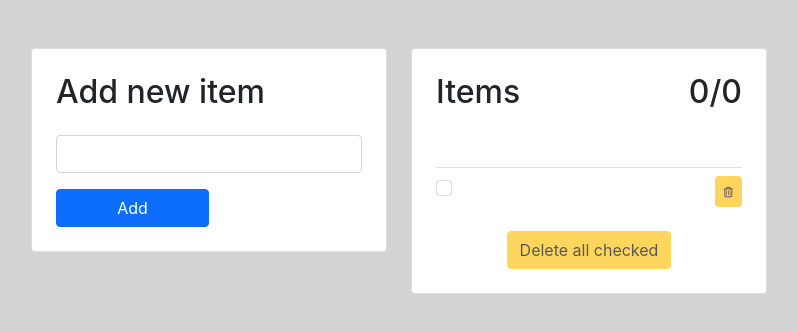
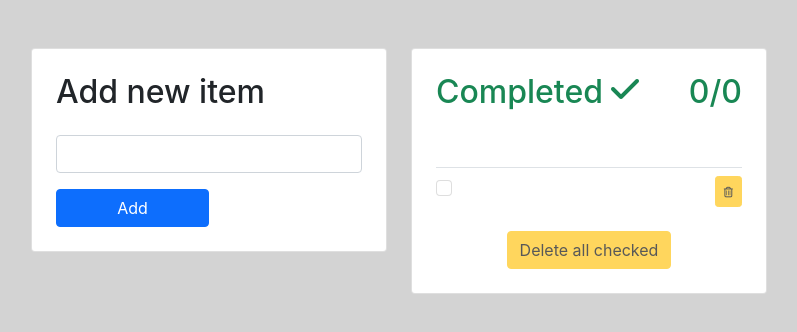
Before and after one commit to SilviuIordache/ReactToDo, a React (Create React App) app: page / in a window 1280 px wide. Shown: the top 332 px of the page, without its empty margins (241-1038 px from the left). Built offline with nearby package versions, Linux system fonts and the light colour scheme.

Commit message:
Finishing touches

```diff
--- a/src/components/ToDoList/ToDoList.js
+++ b/src/components/ToDoList/ToDoList.js
@@ -26,10 +26,21 @@ export default class ToDoList extends React.Component {
     return this.props.items.filter((item) => item.completed === true).length;
   };
 
+  allItemsCompleted = () => {
+    return this.getCompletedItemsNumber() === this.props.items.length;
+  };
+
   ListHeader = () => {
+    let className = "mb-2 d-flex justify-content-between mb-4";
+    if (this.allItemsCompleted()) {
+      className += " text-success";
+    }
     return (
-      <div className="mb-2 d-flex justify-content-between mb-4 ">
-        <h2>Items</h2>
+      <div className={className}>
+        <div className="d-flex">
+          <h2>Completed</h2>
+          {this.allItemsCompleted() && <i className="fas fa-2x fa-check ms-2"></i>}
+        </div>
         <h2 className="d-flex justify-content-between">
           <p>
             {this.getCompletedItemsNumber()}/{this.props.items.length}
@@ -68,7 +79,7 @@ export default class ToDoList extends React.Component {
           onClick={this.deleteAll}
           disabled={this.props.items.length === 0}
         >
-          <i class="far fa-xs fa-trash-alt"></i>
+          <i className="far fa-xs fa-trash-alt"></i>
         </button>
       </div>
     );
--- a/src/components/ToDoListItem/ToDoListItem.js
+++ b/src/components/ToDoListItem/ToDoListItem.js
@@ -38,7 +38,7 @@ export default class ToDoListItem extends React.Component {
   ItemDelete = () => {
     return (
       <button className="btn btn-secondary btn-sm ms-2" onClick={this.deleteItem}>
-        <i class="far fa-xs fa-trash-alt"></i>
+        <i className="far fa-xs fa-trash-alt"></i>
       </button>
     )
   }
```
